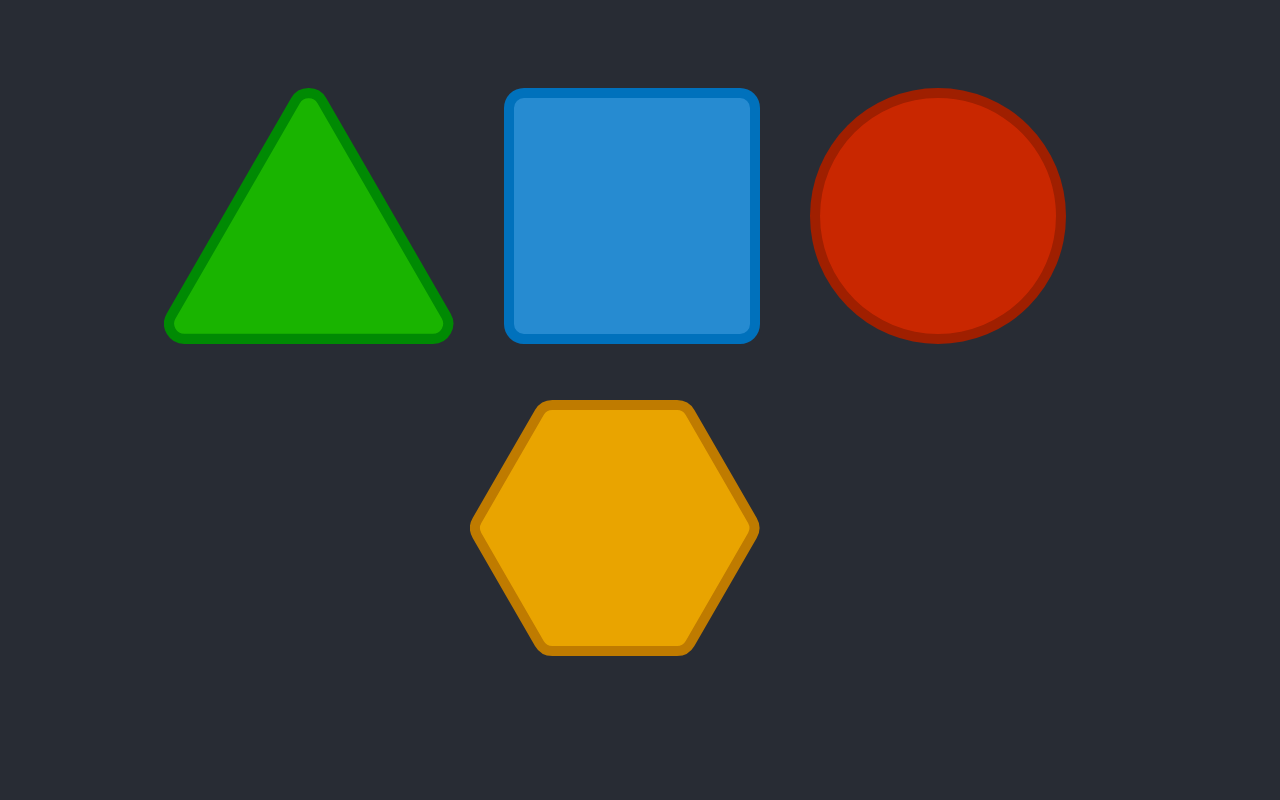
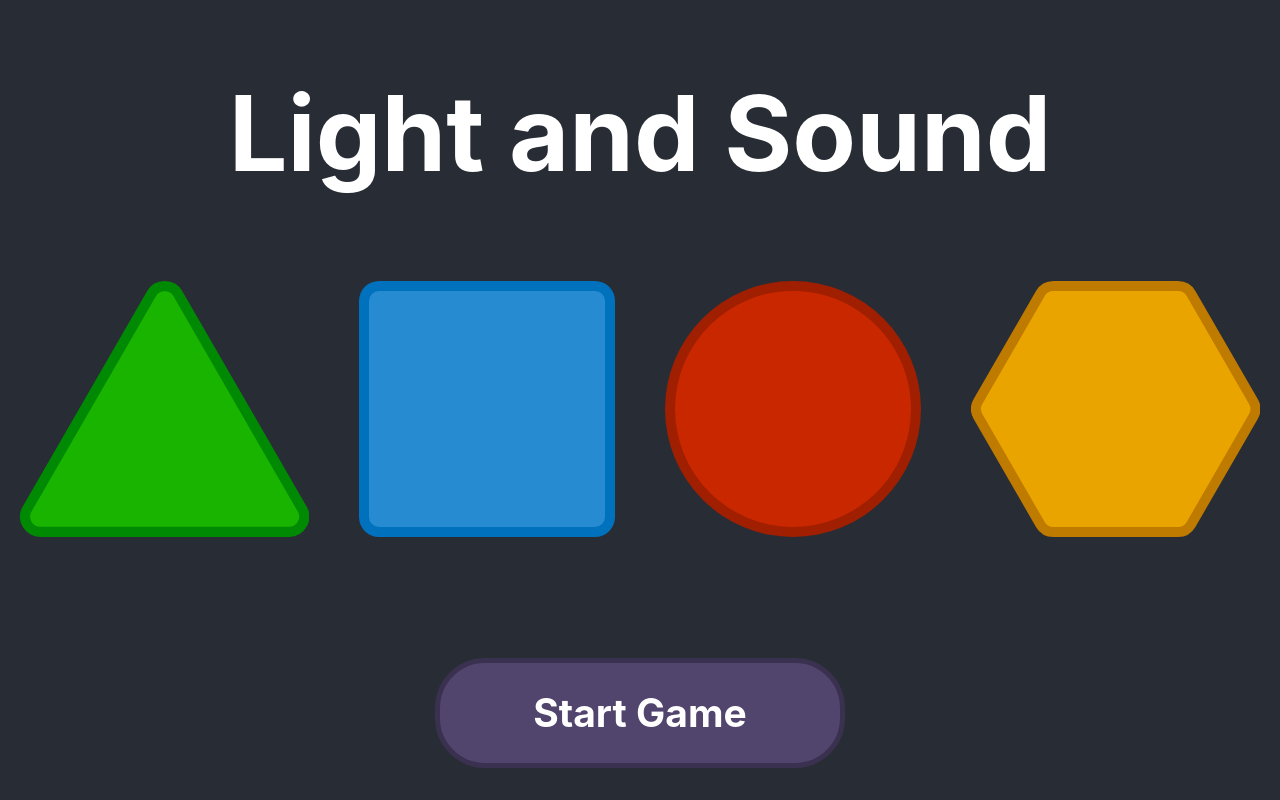
Before and after one commit to ben9583/light-and-sound, a React (Create React App) app: page / in a window 1280 px wide. Built offline with nearby package versions, Linux system fonts and the light colour scheme.

Commit message:
add button

```diff
--- a/src/App.js
+++ b/src/App.js
@@ -45,18 +45,23 @@ function App() {
   const togglePressed = (index, toggle) => {
     isPressed = [false, false, false, false];
     isPressed[index] = toggle;
-    console.log(isPressed)
     setIsPressed(isPressed)
   }
 
   return (
     <div className="App">
-      <header className="App-header">
-        <div id="buttonContainer" style={{float: "left"}}>
+      <header className="App-header" style={{display: "flex"}}>
+        <div style={{flex: 0.5}}><h1 style={{fontSize: "4em"}}>Light and Sound</h1></div>
+        <div id="buttonContainer" style={{float: "left", flex: 2}}>
           <svg height="256" xmlns="http://www.w3.org/2000/svg" viewBox="0 0 284.29 251.52" style={{marginRight: 50, marginBottom: 50}}><g id="Layer_2" data-name="Layer 2"><g id="Layer_1-2" data-name="Layer 1"><path onMouseDown={() => togglePressed(0, true)} onMouseUp={() => togglePressed(0, false)} onMouseLeave={() => isPressed ? togglePressed(0, false) : ""} onClick={() => incrementClicks(0)} style={isPressed[0] ? green_pressed_fill : green_unpressed_fill} className="cls-1" d="M20,246.52A15,15,0,0,1,7,224L129.14,12.51a15,15,0,0,1,26,0L277.25,224a15,15,0,0,1-13,22.52Z"/><path onMouseDown={() => togglePressed(0, true)} onMouseUp={() => togglePressed(0, false)} onMouseLeave={() => isPressed ? togglePressed(0, false) : ""} onClick={() => incrementClicks(0)} style={{fill: "#008a03"}} className="cls-2" d="M142.15,10a9.85,9.85,0,0,1,8.67,5L272.92,226.5a10,10,0,0,1-8.67,15H20a10,10,0,0,1-8.67-15L133.47,15a9.85,9.85,0,0,1,8.68-5m0-10a19.85,19.85,0,0,0-17.34,10L2.71,221.5a20,20,0,0,0,17.33,30H264.25a20,20,0,0,0,17.33-30L159.48,10A19.83,19.83,0,0,0,142.15,0Z"/></g></g></svg>
           <svg height="256" xmlns="http://www.w3.org/2000/svg" viewBox="0 0 256 256" style={{marginRight: 50, marginBottom: 50}}><g id="Layer_2" data-name="Layer 2"><g id="Layer_1-2" data-name="Layer 1"><rect onMouseDown={() => togglePressed(1, true)} onMouseUp={() => togglePressed(1, false)} onMouseLeave={() => isPressed ? togglePressed(1, false) : ""} onClick={() => incrementClicks(1)} style={isPressed[1] ? blue_pressed_fill : blue_unpressed_fill} className="cls-1" x="5" y="5" width="246" height="246" rx="15.01"/><path onMouseDown={() => togglePressed(1, true)} onMouseUp={() => togglePressed(1, false)} onMouseLeave={() => isPressed ? togglePressed(1, false) : ""} onClick={() => incrementClicks(1)} style={{fill: "#0071bc"}} className="cls-2" d="M236,10a10,10,0,0,1,10,10V236a10,10,0,0,1-10,10H20a10,10,0,0,1-10-10V20A10,10,0,0,1,20,10H236m0-10H20A20,20,0,0,0,0,20V236a20,20,0,0,0,20,20H236a20,20,0,0,0,20-20V20A20,20,0,0,0,236,0Z"/></g></g></svg>
           <svg height="256" xmlns="http://www.w3.org/2000/svg" viewBox="0 0 256 256" style={{marginRight: 50, marginBottom: 50}}><g id="Layer_2" data-name="Layer 2"><g id="Layer_1-2" data-name="Layer 1"><path onMouseDown={() => togglePressed(2, true)} onMouseUp={() => togglePressed(2, false)} onMouseLeave={() => isPressed ? togglePressed(2, false) : ""} onClick={() => incrementClicks(2)} style={isPressed[2] ? red_pressed_fill : red_unpressed_fill} className="cls-1" d="M128,251A123,123,0,1,1,251,128,123.14,123.14,0,0,1,128,251Z"/><path onMouseDown={() => togglePressed(2, true)} onMouseUp={() => togglePressed(2, false)} onMouseLeave={() => isPressed ? togglePressed(2, false) : ""} onClick={() => incrementClicks(2)} style={{fill: "#9f1f00"}} className="cls-2" d="M128,10a118,118,0,0,1,83.44,201.44A118,118,0,0,1,44.56,44.56,117.22,117.22,0,0,1,128,10m0-10h0A128,128,0,0,0,0,128H0A128,128,0,0,0,128,256h0A128,128,0,0,0,256,128h0A128,128,0,0,0,128,0Z"/></g></g></svg>
-          <svg height="256" xmlns="http://www.w3.org/2000/svg" viewBox="0 0 289.41 256" style={{marginRight: 50, marginBottom: 50}}><g id="Layer_2" data-name="Layer 2"><g id="Layer_1-2" data-name="Layer 1"><path onMouseDown={() => togglePressed(3, true)} onMouseUp={() => togglePressed(3, false)} onMouseLeave={() => isPressed ? togglePressed(3, false) : ""} onClick={() => incrementClicks(3)} style={isPressed[3] ? yellow_pressed_fill : yellow_unpressed_fill} className="cls-1" d="M82.36,251a15,15,0,0,1-13-7.51L7,135.51a15.08,15.08,0,0,1,0-15l62.35-108A15,15,0,0,1,82.36,5H207.05a15,15,0,0,1,13,7.51l62.35,108a15.08,15.08,0,0,1,0,15l-62.35,108a15,15,0,0,1-13,7.51Z"/><path onMouseDown={() => togglePressed(3, true)} onMouseUp={() => togglePressed(3, false)} onMouseLeave={() => isPressed ? togglePressed(3, false) : ""} onClick={() => incrementClicks(3)} style={{fill: "#bf7b00"}} className="cls-2" d="M207.05,10a10,10,0,0,1,8.67,5l62.35,108a10.07,10.07,0,0,1,0,10L215.72,241a10,10,0,0,1-8.67,5H82.36a10,10,0,0,1-8.67-5L11.34,133a10.07,10.07,0,0,1,0-10L73.69,15a10,10,0,0,1,8.67-5H207.05m0-10H82.36A20,20,0,0,0,65,10L2.68,118a20.05,20.05,0,0,0,0,20L65,246a20,20,0,0,0,17.33,10H207.05a20,20,0,0,0,17.33-10l62.35-108a20.05,20.05,0,0,0,0-20L224.38,10A20,20,0,0,0,207.05,0Z"/></g></g></svg>
+          <svg height="256" xmlns="http://www.w3.org/2000/svg" viewBox="0 0 289.41 256" style={{marginBottom: 50}}><g id="Layer_2" data-name="Layer 2"><g id="Layer_1-2" data-name="Layer 1"><path onMouseDown={() => togglePressed(3, true)} onMouseUp={() => togglePressed(3, false)} onMouseLeave={() => isPressed ? togglePressed(3, false) : ""} onClick={() => incrementClicks(3)} style={isPressed[3] ? yellow_pressed_fill : yellow_unpressed_fill} className="cls-1" d="M82.36,251a15,15,0,0,1-13-7.51L7,135.51a15.08,15.08,0,0,1,0-15l62.35-108A15,15,0,0,1,82.36,5H207.05a15,15,0,0,1,13,7.51l62.35,108a15.08,15.08,0,0,1,0,15l-62.35,108a15,15,0,0,1-13,7.51Z"/><path onMouseDown={() => togglePressed(3, true)} onMouseUp={() => togglePressed(3, false)} onMouseLeave={() => isPressed ? togglePressed(3, false) : ""} onClick={() => incrementClicks(3)} style={{fill: "#bf7b00"}} className="cls-2" d="M207.05,10a10,10,0,0,1,8.67,5l62.35,108a10.07,10.07,0,0,1,0,10L215.72,241a10,10,0,0,1-8.67,5H82.36a10,10,0,0,1-8.67-5L11.34,133a10.07,10.07,0,0,1,0-10L73.69,15a10,10,0,0,1,8.67-5H207.05m0-10H82.36A20,20,0,0,0,65,10L2.68,118a20.05,20.05,0,0,0,0,20L65,246a20,20,0,0,0,17.33,10H207.05a20,20,0,0,0,17.33-10l62.35-108a20.05,20.05,0,0,0,0-20L224.38,10A20,20,0,0,0,207.05,0Z"/></g></g></svg>
+        </div>
+        <div style={{flex: 1}}>
+          <div id="startButton" style={{width: 400, height: 100, backgroundColor: "#52456d", borderRadius: 50, borderWidth: 5, borderColor: "#3a304f", borderStyle: "solid", verticalAlign: "middle", display: "table-cell"}}>
+            <h2 style={{margin: 0}}>Start Game</h2>
+          </div>
         </div>
       </header>
     </div>
```
